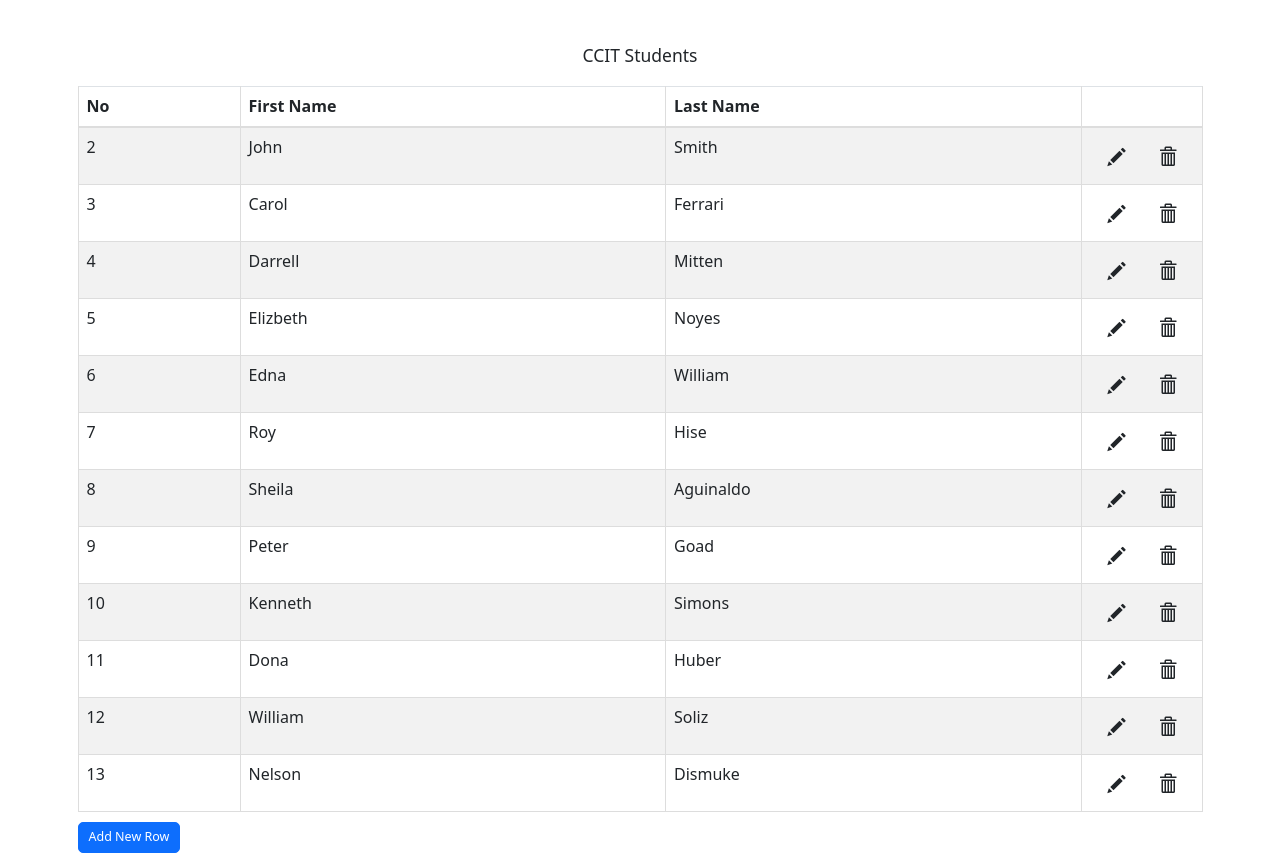
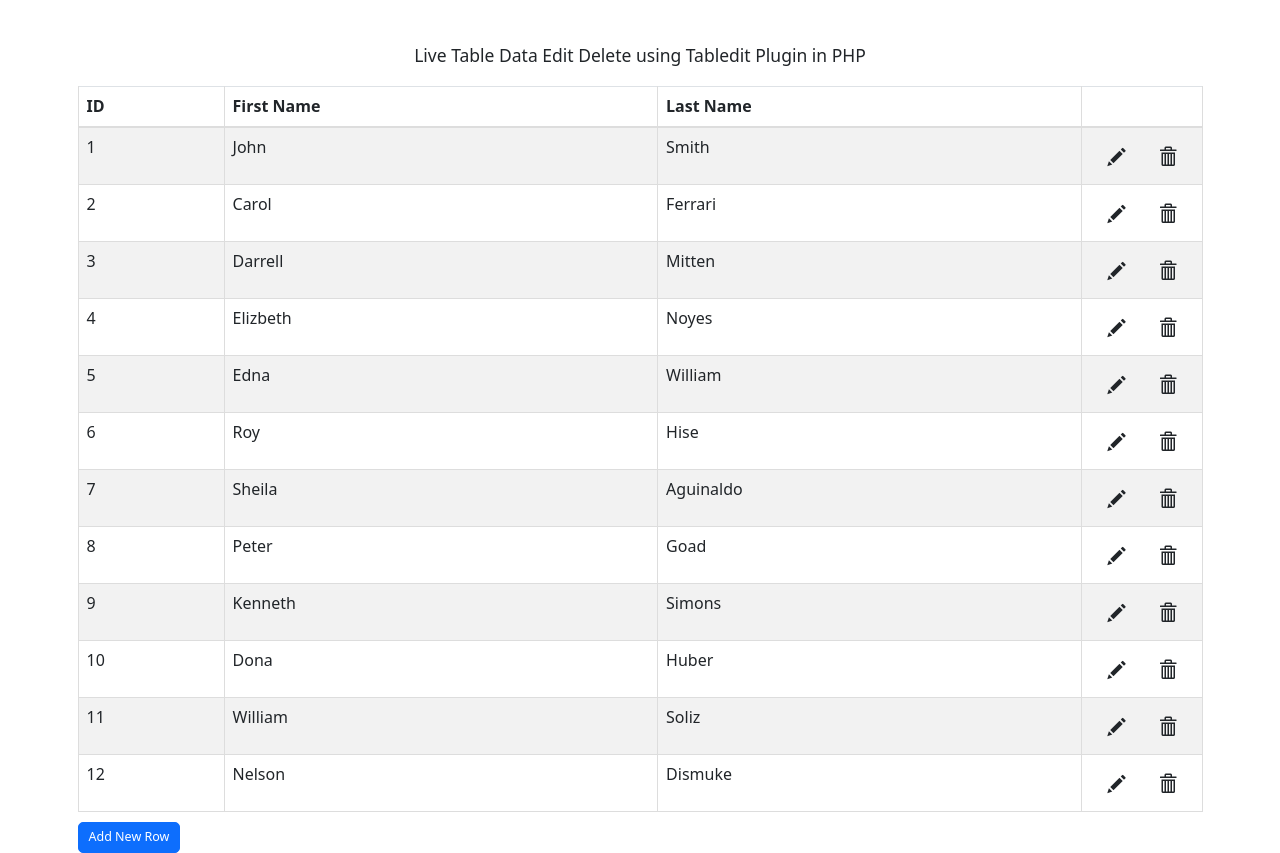
Before and after one commit to fatihnzrdn/charlie, a PHP site: page /tabel.php in a window 1280 px wide. Run offline with PHP 8.4, Linux system fonts and the light colour scheme; data comes from the database, SQL or seed files in the repository.

Commit message:
nambah nomor

```diff
--- a/tabel.php
+++ b/tabel.php
@@ -20,24 +20,26 @@ $result = mysqli_query($connect, $query);
         <br />
         <br />
         <div class="table-responsive">
-            <h3 align="center">CCIT Students</h3><br />
+            <h3 align="center">Live Table Data Edit Delete using Tabledit Plugin in PHP</h3><br />
             <table id="editable_table" class="table table-bordered table-striped table-hover">
                 <thead>
                     <tr>
-                        <th>No</th>
+                        <th>ID</th>
                         <th>First Name</th>
                         <th>Last Name</th>
                     </tr>
                 </thead>
                 <tbody>
                     <?php
+                    $i=1;
                     while ($row = mysqli_fetch_array($result)) {
                         echo '
                             <tr>
-                            <td>' . $row["id"] . '</td>
+                            <td>' . $i . '</td>
                             <td>' . $row["first_name"] . '</td>
                             <td>' . $row["last_name"] . '</td>
                             </tr>';
+                            $i++;
                         }
                     ?>
                 </tbody>
```
